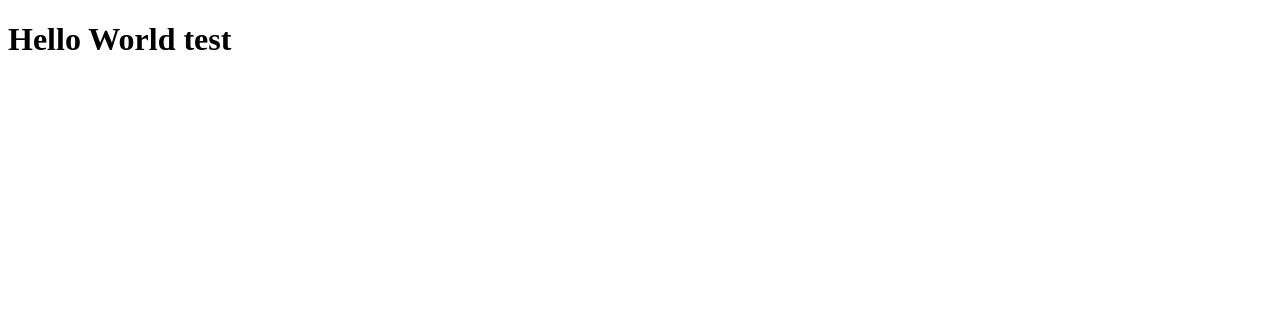
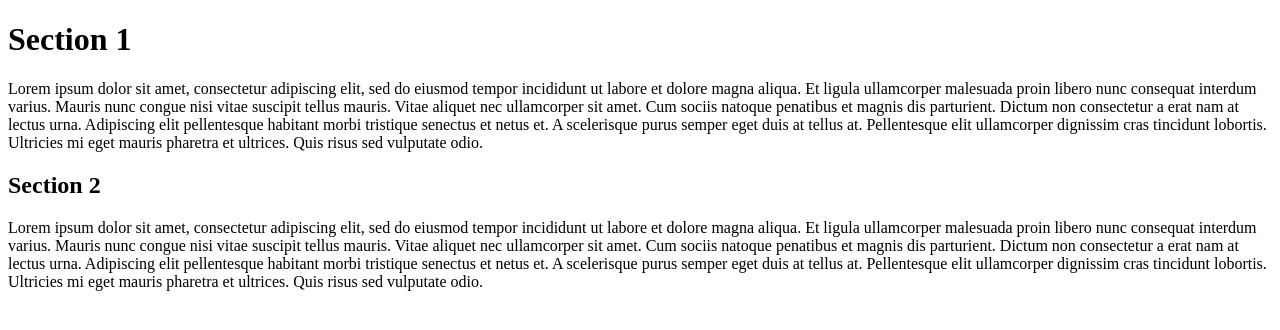
Before and after one commit to captain-falcon7/Responsive_design1_classdemo, a plain HTML site: page index.html in a window 1280 px wide. Drawn offline with Linux system fonts and the light colour scheme.

Commit message:
Section 2 and 3
Testing CSS.

```diff
--- a/index.html
+++ b/index.html
@@ -5,10 +5,18 @@
 	<meta charset="utf-8">
 	<meta name="viewport" content="width=device-width, initial-scale=1">
 	<title>Home</title>
+	<link rel="stylesheet" type="text/css" href="stylesheet.css">
 </head>
 <body><!--Content that the user sees-->
 
-<h1>Hello World test</h1>
+	<main>
+	<h1>Section 1</h1>
+	<p>Lorem ipsum dolor sit amet, consectetur adipiscing elit, sed do eiusmod tempor incididunt ut labore et dolore magna aliqua. Et ligula ullamcorper malesuada proin libero nunc consequat interdum varius. Mauris nunc congue nisi vitae suscipit tellus mauris. Vitae aliquet nec ullamcorper sit amet. Cum sociis natoque penatibus et magnis dis parturient. Dictum non consectetur a erat nam at lectus urna. Adipiscing elit pellentesque habitant morbi tristique senectus et netus et. A scelerisque purus semper eget duis at tellus at. Pellentesque elit ullamcorper dignissim cras tincidunt lobortis. Ultricies mi eget mauris pharetra et ultrices. Quis risus sed vulputate odio.</p>
+	<h2>Section 2</h2>
+	<p>Lorem ipsum dolor sit amet, consectetur adipiscing elit, sed do eiusmod tempor incididunt ut labore et dolore magna aliqua. Et ligula ullamcorper malesuada proin libero nunc consequat interdum varius. Mauris nunc congue nisi vitae suscipit tellus mauris. Vitae aliquet nec ullamcorper sit amet. Cum sociis natoque penatibus et magnis dis parturient. Dictum non consectetur a erat nam at lectus urna. Adipiscing elit pellentesque habitant morbi tristique senectus et netus et. A scelerisque purus semper eget duis at tellus at. Pellentesque elit ullamcorper dignissim cras tincidunt lobortis. Ultricies mi eget mauris pharetra et ultrices. Quis risus sed vulputate odio.</p>
+
+	</main>
 
 </body>
+
 </html>
```
Also changed, not shown: stylesheet.css (added).
